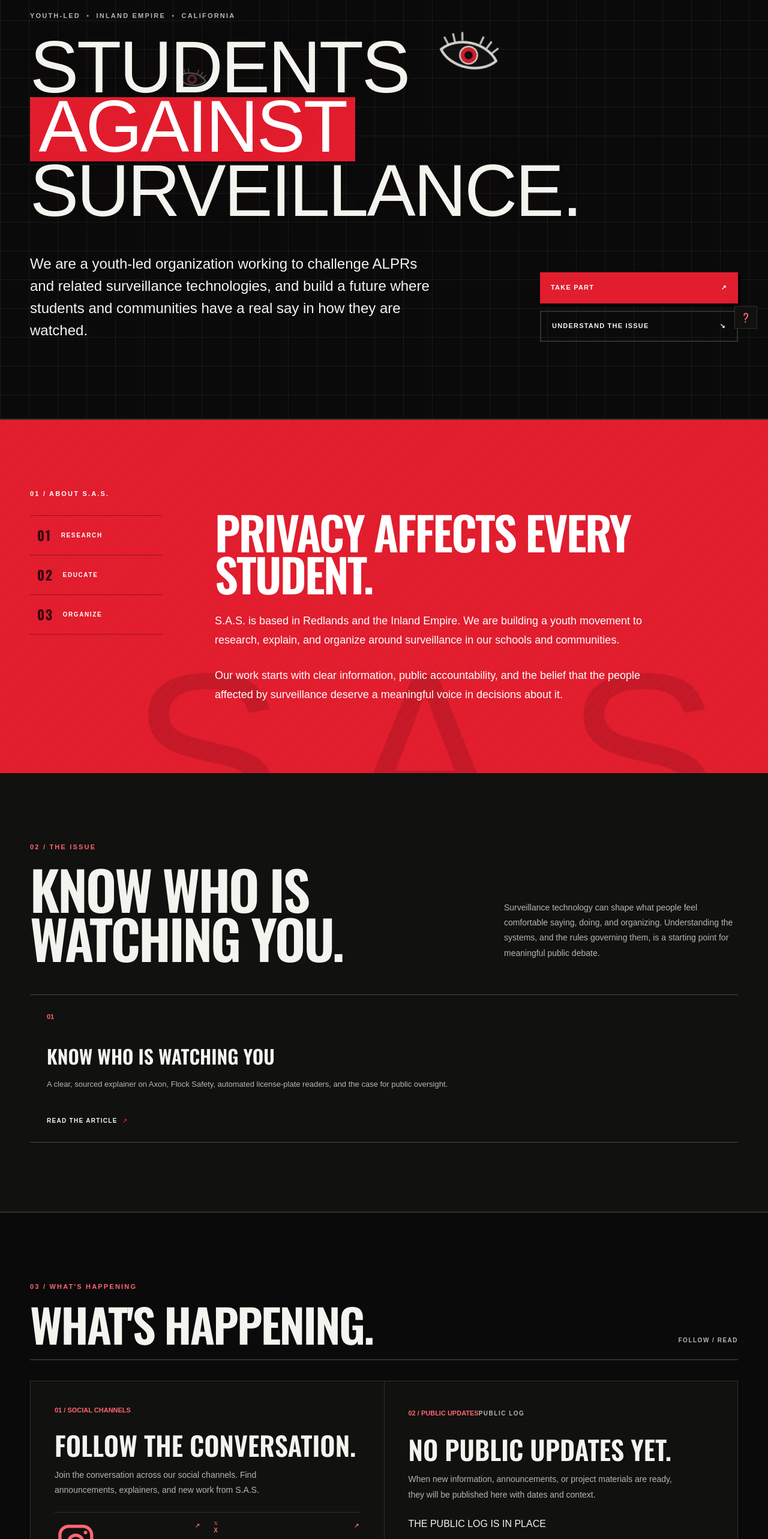
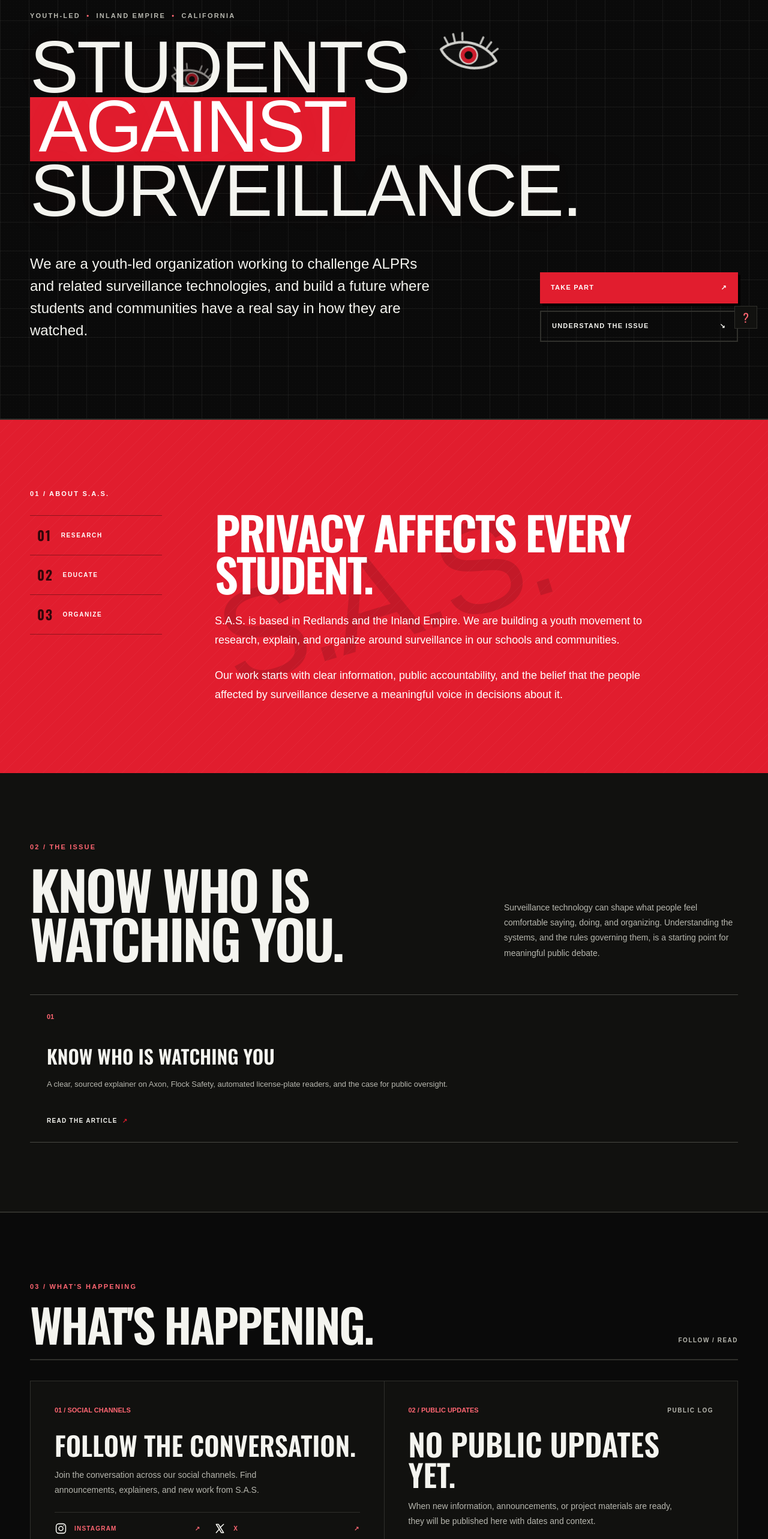
Before and after one commit to Nitsud777-Netzud/SAS, a Next.js app: page / in a window 1280 px wide. Shown: the part 234-2800 px from the top of the page at 60% size. Built offline with nearby package versions, Linux system fonts and the light colour scheme; a web font is replaced by a local one.

Commit message:
Polish homepage watermark and updates layout

```diff
--- a/app/globals.css
+++ b/app/globals.css
@@ -90,7 +90,7 @@ a:focus-visible, button:focus-visible { outline: 2px solid var(--accent-text); o
 .button-secondary:hover { border-color: var(--ink); background: var(--ink); color: var(--paper); }
 
 .about-section { position: relative; isolation: isolate; overflow: hidden; padding-block: clamp(76px, 9vw, 120px); background: var(--accent); color: #fff; }
-.about-section::before { position: absolute; z-index: -1; right: -2vw; bottom: -8vw; color: rgba(0,0,0,.12); content: "S.A.S."; font-family: var(--font-stamp); font-size: clamp(13rem, 30vw, 32rem); line-height: .7; pointer-events: none; }
+.about-section::before { position: absolute; z-index: -1; top: 50%; left: 50%; color: rgba(0,0,0,.13); content: "S.A.S."; font-family: var(--font-stamp); font-size: clamp(6rem, 17vw, 15rem); line-height: .8; letter-spacing: -.04em; white-space: nowrap; transform: translate(-50%, -50%) rotate(-17deg); pointer-events: none; }
 .about-section::after { position: absolute; z-index: -1; inset: 0; background-image: linear-gradient(135deg, transparent 0 48%, rgba(255,255,255,.35) 49% 50%, transparent 51% 100%); background-size: 22px 22px; content: ""; opacity: .12; pointer-events: none; }
 .about-grid { display: grid; grid-template-columns: 220px minmax(0, 1fr); gap: clamp(40px, 7vw, 88px); }
 .about-section .section-label { color: #fff; }
@@ -190,7 +190,7 @@ a:focus-visible, button:focus-visible { outline: 2px solid var(--accent-text); o
   .hero-actions { max-width: 420px; }
   .eye { width: 58px; }
   .about-grid { grid-template-columns: 1fr; gap: 36px; }
-  .about-copy { padding-top: 0; }
+  .about-copy { padding-top: 0; }\n  .about-section::before { font-size: clamp(6rem, 27vw, 10rem); }
   .about-copy p { font-size: 16px; }
   .section-heading { align-items: start; flex-direction: column; gap: 24px; }
   .section-heading > p { max-width: 560px; }
@@ -200,7 +200,7 @@ a:focus-visible, button:focus-visible { outline: 2px solid var(--accent-text); o
   .issue-details { grid-template-columns: 1fr; margin-top: 42px; }
   .detail-panel { min-height: 0; }
   .cta-inner { grid-template-columns: 1fr; gap: 28px; }
-  .cta-inner h2, .cta-copy { grid-column: 1; grid-row: auto; }
+  .cta-inner h2, .cta-copy { grid-column: 1; grid-row: auto; }\n  .cta-inner h2 { font-size: clamp(3.8rem, 15vw, 6rem); }
   .cta-copy { max-width: 520px; }
 }
 @media (max-width: 480px) {
@@ -227,24 +227,33 @@ a:focus-visible, button:focus-visible { outline: 2px solid var(--accent-text); o
 .happening-card h3, .website-updates-heading h3 { margin: 28px 0 0; font-family: var(--font-display); font-size: clamp(30px, 3.5vw, 44px); font-weight: 600; line-height: .98; text-transform: uppercase; }
 .happening-card > p { max-width: 440px; margin: 16px 0 24px; color: var(--muted); font-size: 14px; line-height: 1.8; }
 .social-links { display: grid; width: 100%; grid-template-columns: repeat(2, minmax(0, 1fr)); gap: 0 22px; margin-top: auto; border-top: 1px solid var(--line); }
-.social-links a { display: flex; justify-content: space-between; gap: 12px; padding: 14px 0; border-bottom: 1px solid var(--line); font-size: 10px; font-weight: 900; letter-spacing: .12em; }
+.social-links a { display: flex; align-items: center; justify-content: space-between; gap: 12px; min-height: 54px; padding: 12px 0; border-bottom: 1px solid var(--line); font-size: 10px; font-weight: 900; letter-spacing: .12em; }
+.social-link-label { display: inline-flex; align-items: center; gap: 12px; }
+.social-icon { display: block; width: 21px; height: 21px; flex: 0 0 21px; color: var(--ink); }
+.social-links a:hover .social-icon { color: var(--accent-text); }
+.social-arrow { color: var(--accent-text); }
+.updates-card-top { display: flex; width: 100%; align-items: center; justify-content: space-between; gap: 16px; }
+.public-updates-card h3 { max-width: 440px; margin-top: auto; font-size: clamp(34px, 4vw, 52px); }
+.public-updates-card > p { margin-bottom: 28px; }
+.updates-card-note { display: inline-flex; align-items: center; gap: 10px; margin-top: auto; padding-top: 16px; border-top: 1px solid var(--line); color: var(--muted); font-size: 9px; font-weight: 900; letter-spacing: .14em; }
+.updates-status-dot { width: 7px; height: 7px; border-radius: 50%; background: var(--accent-text); box-shadow: 0 0 0 4px rgba(255,102,114,.12); }
 .social-links a span { color: var(--accent-text); }
 .social-links a:hover { color: var(--accent-text); }
 .happening-card-link { transition: background var(--motion-ui), color var(--motion-ui); }
 .happening-card-link:hover { background: var(--ink); color: var(--paper); }
 .happening-card-link:hover > p { color: #41413c; }
 .happening-card-link .card-link { margin-top: auto; }
-.website-updates { margin-top: 64px; scroll-margin-top: 28px; }
-.website-updates-heading { display: flex; align-items: end; justify-content: space-between; gap: 24px; padding-bottom: 24px; border-bottom: 2px solid var(--line); }
-.website-updates-heading h3 { margin-top: 16px; font-size: clamp(2.5rem, 5vw, 4.5rem); }
-.website-updates .empty-updates { border-bottom: 1px solid var(--line); }
+
+
+
+
 @media (max-width: 760px) {
   .happening-grid { grid-template-columns: 1fr; }
   .happening-card { min-height: 290px; }
 }
 @media (max-width: 480px) {
   .website-updates-heading { align-items: start; flex-direction: column; }
-  .social-links { grid-template-columns: 1fr; }
+  .social-links { grid-template-columns: 1fr; }\n  .public-updates-card h3 { margin-top: 64px; }
 }
 
 
```
